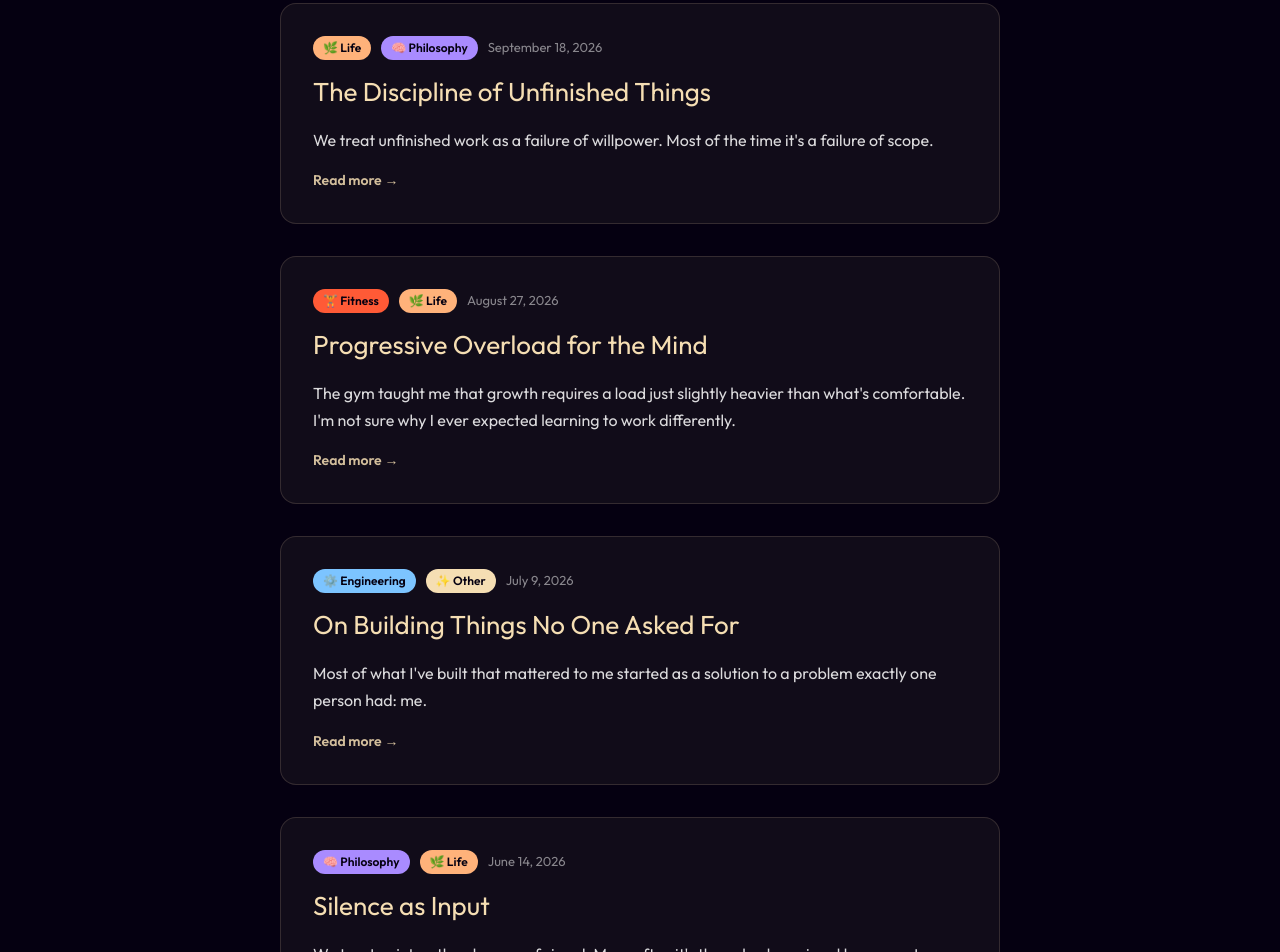
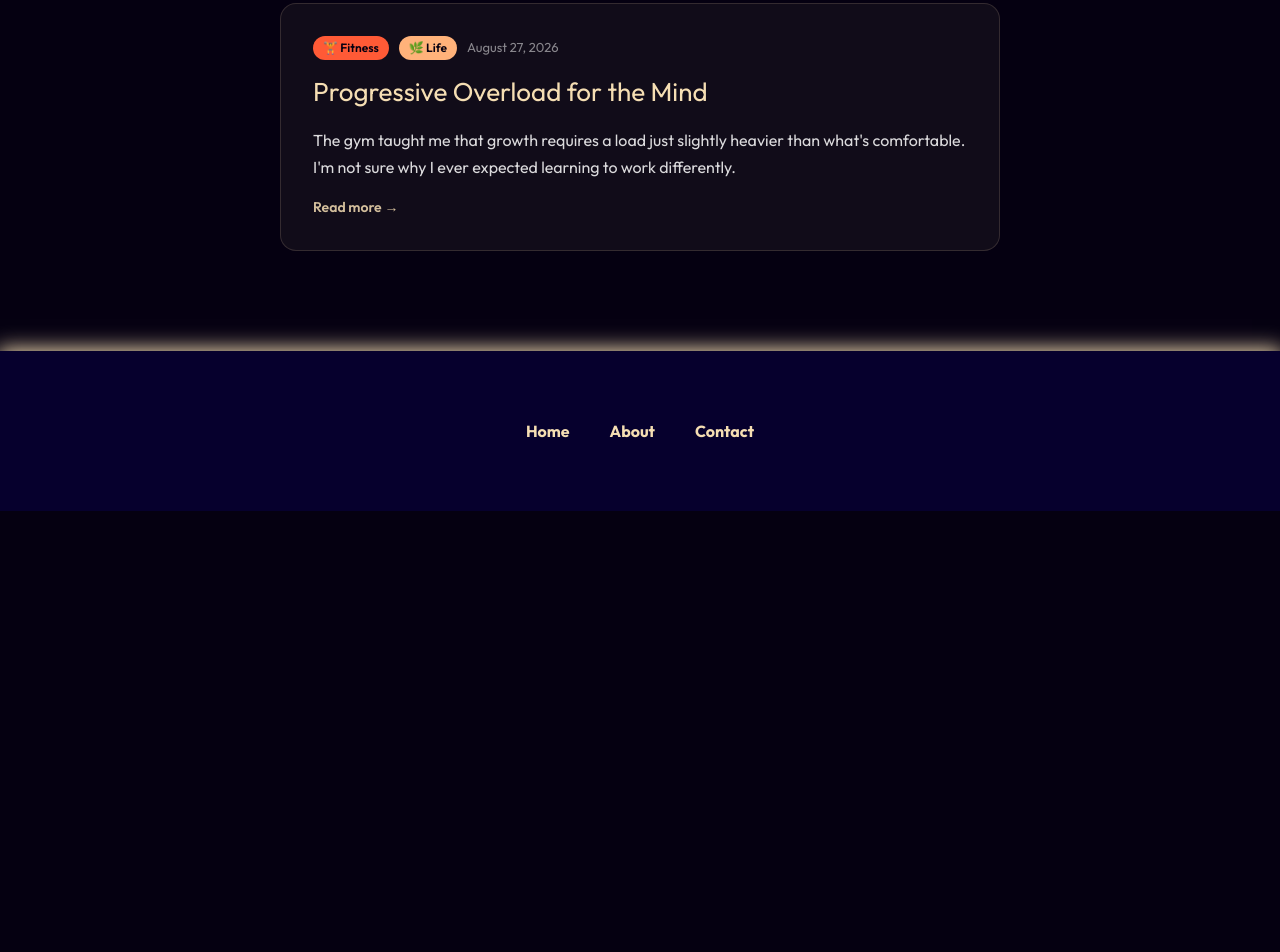
Before and after one commit to cyr0006/Portfolio, a React (Vite) app: page /musings in a window 1280 px wide. Shown: the part 720-1672 px from the top of the page. After the commit the page ends 1231 px from the top, so only its background shows below. Built offline with nearby package versions, Linux system fonts and the light colour scheme.

Commit message:
Removed placeholders

```diff
--- a/src/components/Musings/musingsData.ts
+++ b/src/components/Musings/musingsData.ts
@@ -48,19 +48,6 @@ So, if you ever feel like every step, is a slog. If you’re fighting to make th
     `,
   },
   {
-    id: "the-discipline-of-unfinished-things",
-    title: "The Discipline of Unfinished Things",
-    date: "2026-09-18",
-    tags: ["life", "philosophy"],
-    excerpt:
-      "We treat unfinished work as a failure of willpower. Most of the time it's a failure of scope.",
-    body: `We treat unfinished work as a failure of willpower. Most of the time it's a failure of scope.
-
-A project doesn't stall because you got lazy halfway through. It stalls because the version of it you imagined at the start was never actually a single thing — it was five things wearing one name. The willpower was fine. The plan was the problem.
-
-Lately I've been trying to notice the moment a task quietly grows a second task inside it, and to name that moment out loud instead of just pushing through. Most unfinished things aren't abandoned. They're just mislabeled.`,
-  },
-  {
     id: "progressive-overload-for-the-mind",
     title: "Progressive Overload for the Mind",
     date: "2026-08-27",
@@ -69,36 +56,11 @@ Lately I've been trying to notice the moment a task quietly grows a second task
       "The gym taught me that growth requires a load just slightly heavier than what's comfortable. I'm not sure why I ever expected learning to work differently.",
     body: `The gym taught me that growth requires a load just slightly heavier than what's comfortable. I'm not sure why I ever expected learning to work differently.
 
-If you lift the same weight forever, your body has no reason to change. If you read the same kind of problem forever, your thinking doesn't either. The discomfort isn't a sign you're doing it wrong — it's the actual mechanism.
+If you lift the same weight forever, your body has no reason to change. If you read the same kind of problem forever, your thinking doesn't either. The discomfort is a symptom of growth.
 
 The hard part isn't knowing this. It's resisting the urge to stay at a weight that still feels good to lift.`,
   },
-  {
-    id: "on-building-things-no-one-asked-for",
-    title: "On Building Things No One Asked For",
-    date: "2026-07-09",
-    tags: ["engineering", "other"],
-    excerpt:
-      "Most of what I've built that mattered to me started as a solution to a problem exactly one person had: me.",
-    body: `Most of what I've built that mattered to me started as a solution to a problem exactly one person had: me.
 
-There's a pressure, especially early on, to justify a side project by its audience. How many users, how much traction, who else needs this. But some of the most durable engineering habits I have came from tools I built with an audience of one, because that's the only context where I was honest enough to build the thing I actually wanted rather than the thing that looked good on a resume.
-
-Not every project needs to scale. Some just need to be true.`,
-  },
-  {
-    id: "silence-as-input",
-    title: "Silence as Input",
-    date: "2026-06-14",
-    tags: ["philosophy", "life"],
-    excerpt:
-      "We treat quiet as the absence of signal. More often it's the only place signal has room to arrive.",
-    body: `We treat quiet as the absence of signal. More often it's the only place signal has room to arrive.
-
-Every notification, every open tab, every half-finished conversation is competing for the same narrow channel. It's not that silence produces insight directly — it's that insight was always there, underneath the noise, waiting for enough bandwidth to be heard.
-
-I don't think I need more time to think. I think I need fewer things asking for my attention at the same volume as the one thing that actually matters.`,
-  },
 ];
 
 export default musings;
```
